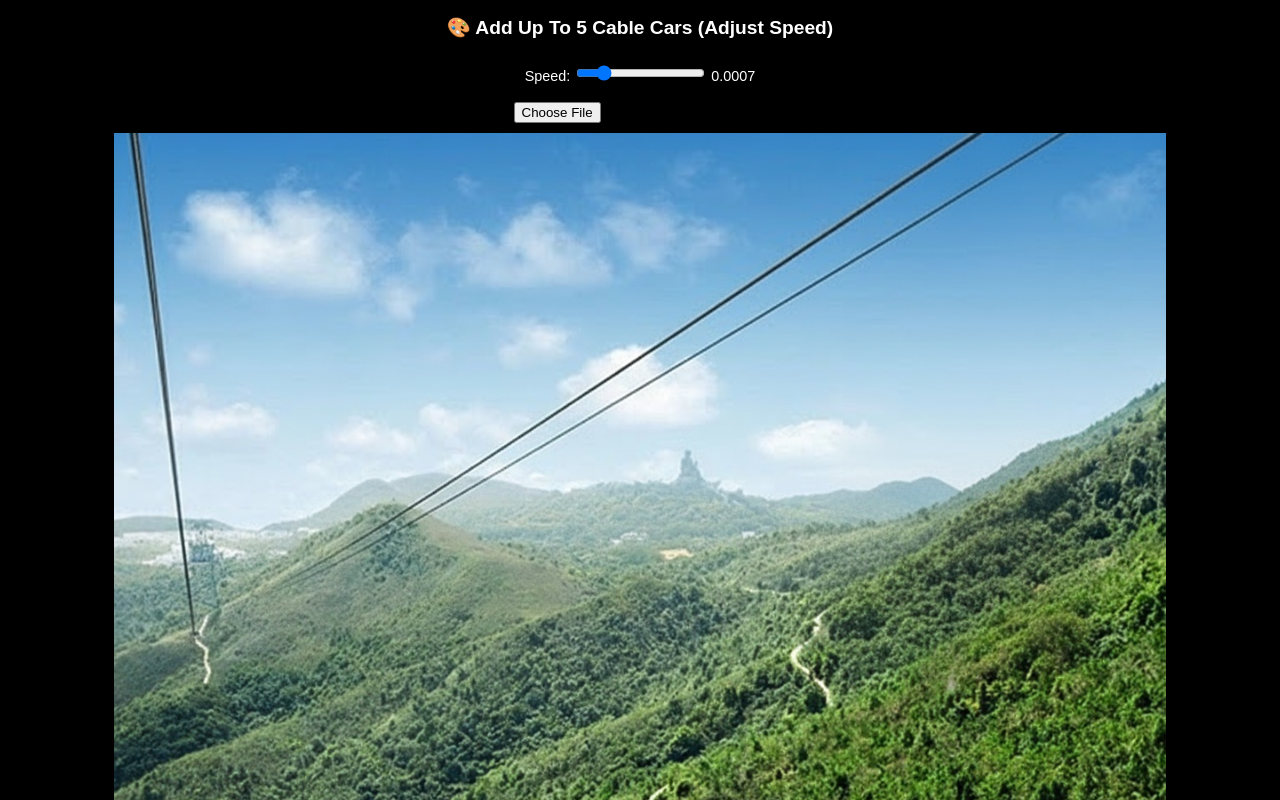
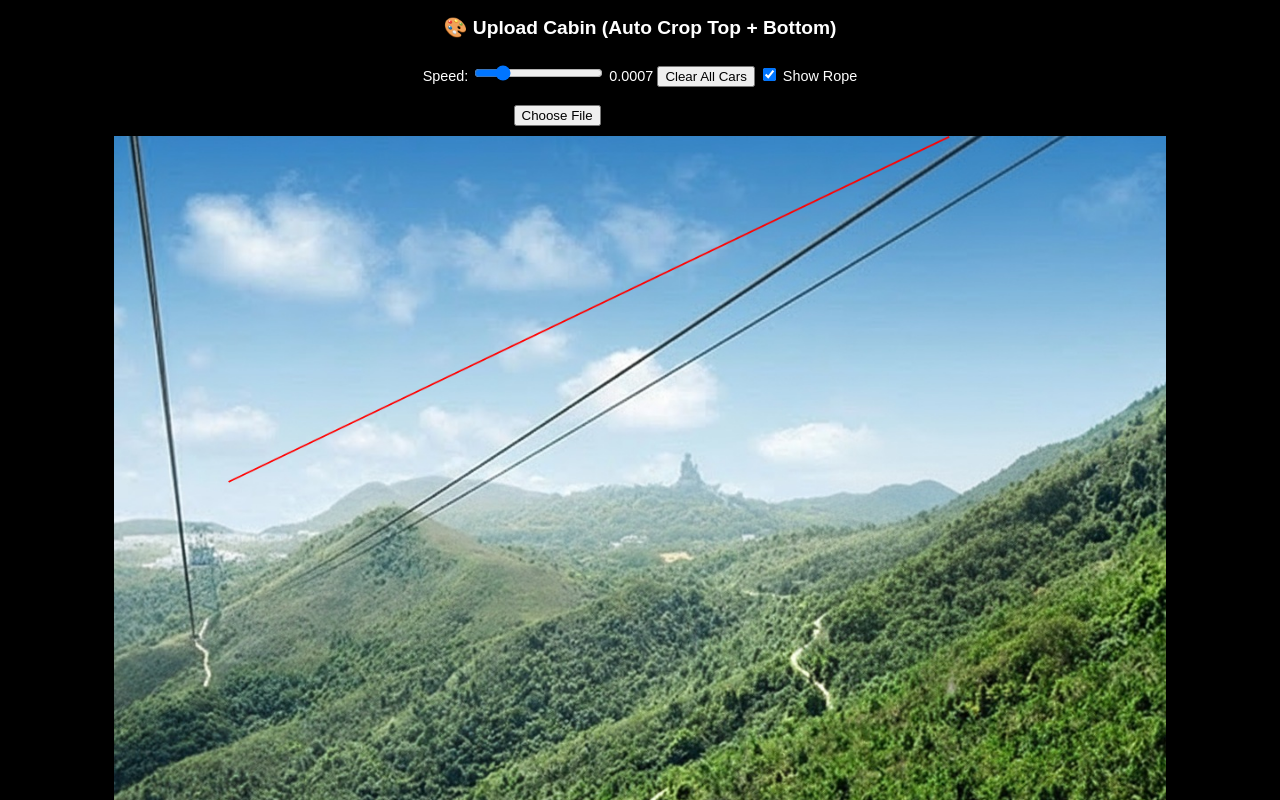
Before and after one commit to ngcholun/cable-car-painting, a plain HTML site: page index.html in a window 1280 px wide. Drawn offline with Linux system fonts and the light colour scheme.

Commit message:
Add files via upload

```diff
--- a/index.html
+++ b/index.html
@@ -3,7 +3,7 @@
 <head>
   <meta charset="UTF-8">
   <meta name="viewport" content="width=device-width, initial-scale=1.0">
-  <title>Cable Car Ride (Adjustable Speed)</title>
+  <title>Cable Car Ride (Responsive Rope + Debug Line)</title>
   <style>
     body {
       margin: 0;
@@ -43,10 +43,22 @@
       width: 100%;
       height: auto;
       display: block;
+      position: relative;
+      z-index: 0;
+    }
+    #ropeOverlay {
+      position: absolute;
+      top: 0;
+      left: 0;
+      width: 100%;
+      height: 100%;
+      pointer-events: none;
+      z-index: 1; /* rope above background */
     }
     .car-container {
       position: absolute;
       transform-origin: center center;
+      z-index: 2; /* cars above rope */
     }
     .car-container img {
       width: 120px;
@@ -55,17 +67,21 @@
   </style>
 </head>
 <body>
-  <h1>🎨 Add Up To 5 Cable Cars (Adjust Speed)</h1>
+  <h1>🎨 Upload Cabin (Auto Crop Top + Bottom)</h1>
 
   <div id="controls">
     <label for="speedSlider">Speed:</label>
     <input type="range" id="speedSlider" min="0.0002" max="0.003" step="0.0001" value="0.0007">
     <span id="speedValue">0.0007</span>
+    <button id="clearBtn">Clear All Cars</button>
+    <label><input type="checkbox" id="toggleRope" checked> Show Rope</label>
   </div>
 
   <input type="file" id="upload" accept="image/*">
+
   <div id="scene">
     <img id="background" src="mountain.jpg" alt="Cable Car Background">
+    <canvas id="ropeOverlay"></canvas>
   </div>
 
   <canvas id="canvas" style="display:none;"></canvas>
@@ -75,32 +91,86 @@
     const scene = document.getElementById('scene');
     const speedSlider = document.getElementById('speedSlider');
     const speedValue = document.getElementById('speedValue');
+    const clearBtn = document.getElementById('clearBtn');
     const canvas = document.getElementById('canvas');
     const ctx = canvas.getContext('2d');
+    const bg = document.getElementById("background");
+    const ropeOverlay = document.getElementById("ropeOverlay");
+    const ropeCtx = ropeOverlay.getContext("2d");
+    const toggleRope = document.getElementById("toggleRope");
 
-    // Rope coords (adjusted)
-    const startX = 129, startY = 370;
-    const endX   = 850, endY = 1;
+    // Natural size (set after image loads)
+    let natW = 1, natH = 1;
 
-    // Config
+    bg.onload = () => {
+      natW = bg.naturalWidth;
+      natH = bg.naturalHeight;
+      resizeOverlay();
+    };
+    window.addEventListener("resize", resizeOverlay);
+
+    function resizeOverlay() {
+      ropeOverlay.width = bg.clientWidth;
+      ropeOverlay.height = bg.clientHeight;
+    }
+
+    // Rope line (coords in original natural image)
+    const ropeStart = { x: 129, y: 450 };
+    const ropeEnd   = { x: 940, y: 1 };
+
+    // Crop settings (as % of height)
+    const TOP_CROP = 0.1;    // remove top 10%
+    const BOTTOM_CROP = 0.2; // remove bottom 20%
+
+    // Car animation state
     let cars = [];
     const MAX_CARS = 5;
     let SPEED = parseFloat(speedSlider.value);
-    let globalProgress = 0; // drives ALL cars
+    let globalProgress = 0;
 
     speedSlider.addEventListener('input', () => {
       SPEED = parseFloat(speedSlider.value);
       speedValue.textContent = SPEED.toFixed(4);
     });
 
+    clearBtn.addEventListener("click", () => {
+      cars.forEach(c => c.el.remove());
+      cars = [];
+    });
+
+    function drawRopeLine(startX, startY, endX, endY) {
+      ropeCtx.clearRect(0, 0, ropeOverlay.width, ropeOverlay.height);
+      if (!toggleRope.checked) return;
+      ropeCtx.strokeStyle = "red";
+      ropeCtx.lineWidth = 2;
+      ropeCtx.beginPath();
+      ropeCtx.moveTo(startX, startY);
+      ropeCtx.lineTo(endX, endY);
+      ropeCtx.stroke();
+    }
+
     function animateCars() {
       const time = Date.now();
 
-      cars.forEach((car, idx) => {
+      const bgW = bg.clientWidth;
+      const bgH = bg.clientHeight;
+
+      const scaleX = bgW / natW;
+      const scaleY = bgH / natH;
+
+      const startX = ropeStart.x * scaleX;
+      const startY = ropeStart.y * scaleY;
+      const endX = ropeEnd.x * scaleX;
+      const endY = ropeEnd.y * scaleY;
+
+      drawRopeLine(startX, startY, endX, endY);
+
+      cars.forEach(car => {
         let progress = (globalProgress + car.offset) % 1;
 
         const x = startX + (endX - startX) * progress;
         const y = startY + (endY - startY) * progress;
+
         const scale = 0.3 + (3 - 0.3) * progress;
         const swing = Math.sin(time / 500 + car.swingOffset) * 5;
 
@@ -120,12 +190,10 @@
     }
 
     function addCar(dataUrl) {
-      // If too many, remove oldest
       if (cars.length >= MAX_CARS) {
         cars[0].el.remove();
         cars.shift();
       }
-
       const container = document.createElement('div');
       container.className = "car-container";
       const imgEl = document.createElement('img');
@@ -138,7 +206,6 @@
         offset: 0,
         swingOffset: Math.random() * Math.PI * 2
       });
-
       rebuildOffsets();
     }
 
@@ -150,12 +217,19 @@
       reader.onload = function(e) {
         const img = new Image();
         img.onload = function() {
-          canvas.width = img.width;
-          canvas.height = img.height;
-          ctx.drawImage(img, 0, 0);
+          // Crop away top + bottom
+          const cropX = 0;
+          const cropY = img.height * TOP_CROP;
+          const cropW = img.width;
+          const cropH = img.height * (1 - TOP_CROP - BOTTOM_CROP);
 
-          // Make white transparent
-          let imageData = ctx.getImageData(0, 0, canvas.width, canvas.height);
+          canvas.width = cropW;
+          canvas.height = cropH;
+          ctx.clearRect(0, 0, cropW, cropH);
+          ctx.drawImage(img, cropX, cropY, cropW, cropH, 0, 0, cropW, cropH);
+
+          // Make white background transparent
+          let imageData = ctx.getImageData(0, 0, cropW, cropH);
           let data = imageData.data;
           for (let i = 0; i < data.length; i += 4) {
             if (data[i] > 220 && data[i+1] > 220 && data[i+2] > 220) {
@@ -169,8 +243,6 @@
         img.src = e.target.result;
       };
       reader.readAsDataURL(file);
-
-      // reset input so same file can be re-added
       event.target.value = "";
     });
 
```
